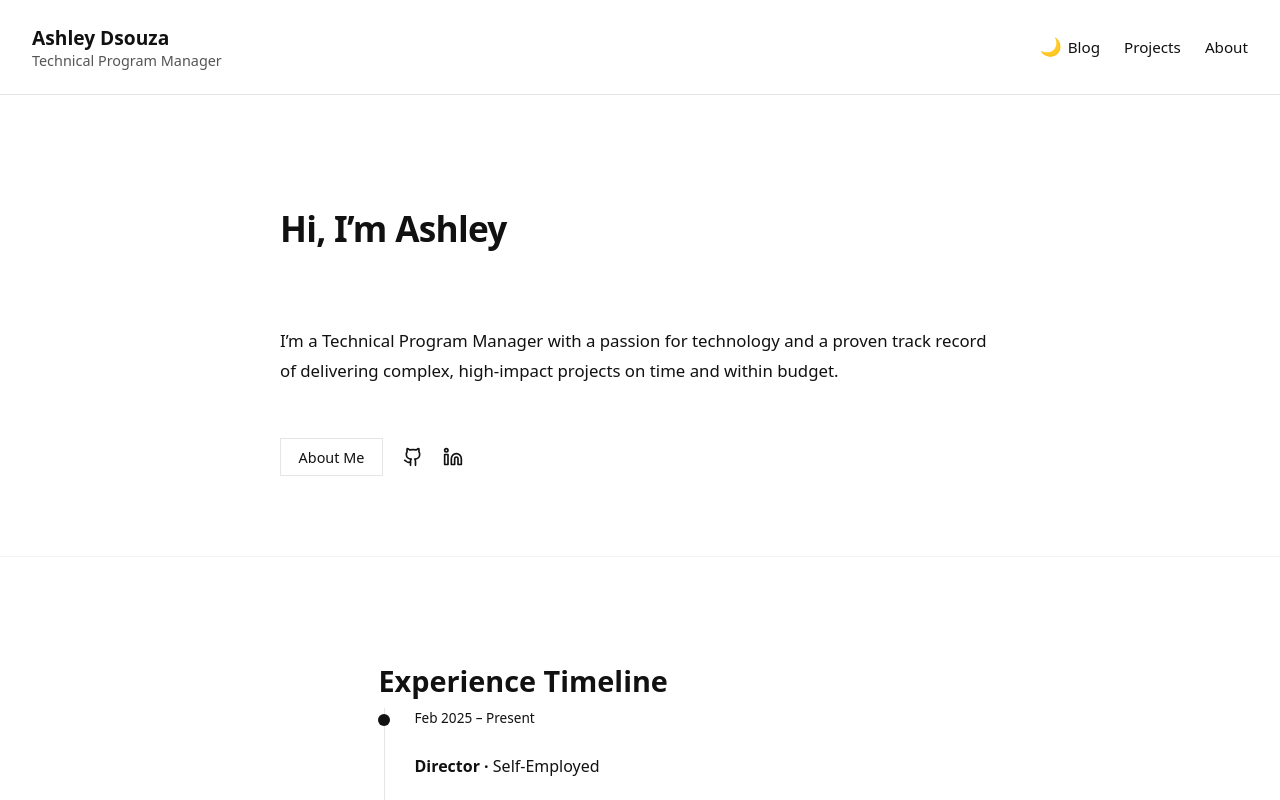
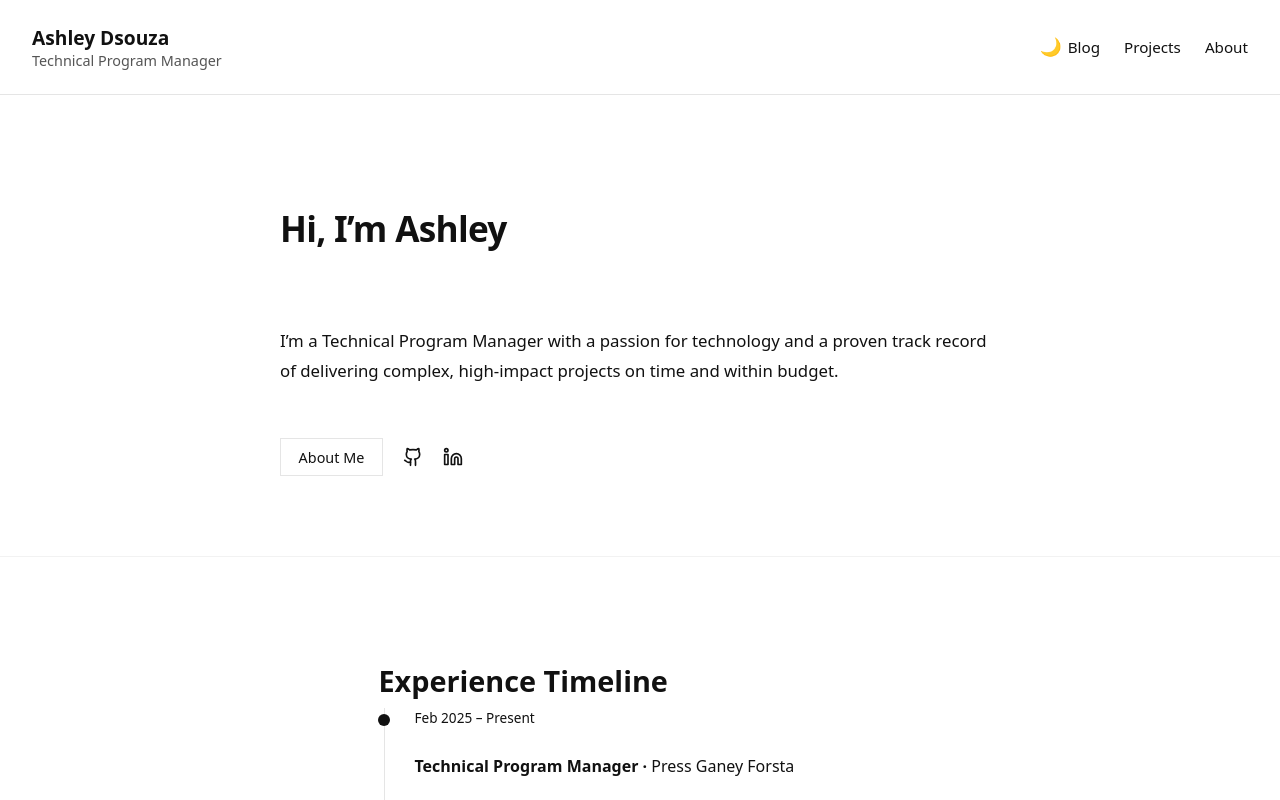
Before and after one commit to ashleybdsouza/ashleybdsouza.github.io, a React (Vite) app: page /#/ in a window 1280 px wide. Shown: the top 800 px of the page. Built offline with nearby package versions, Linux system fonts and the light colour scheme.

Commit message:
Updated timeline with PG Forsta

```diff
--- a/src/components/landing/TimelineSection.jsx
+++ b/src/components/landing/TimelineSection.jsx
@@ -6,8 +6,8 @@ import useInView from "../../hooks/useInView";
 const timeline = [
   {
     period: "Feb 2025 – Present",
-    title: "Director",
-    company: "Self-Employed",
+    title: "Technical Program Manager",
+    company: "Press Ganey Forsta",
     wins: ["Compliance", "Payments", "Security and Identity", "Leadership", "Risk Management"],
     metrics: ["10 cross-functional teams"],
     highlights: [
```
